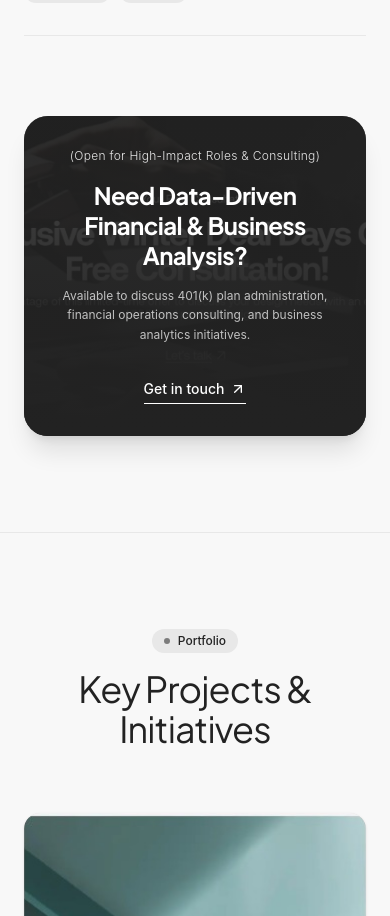
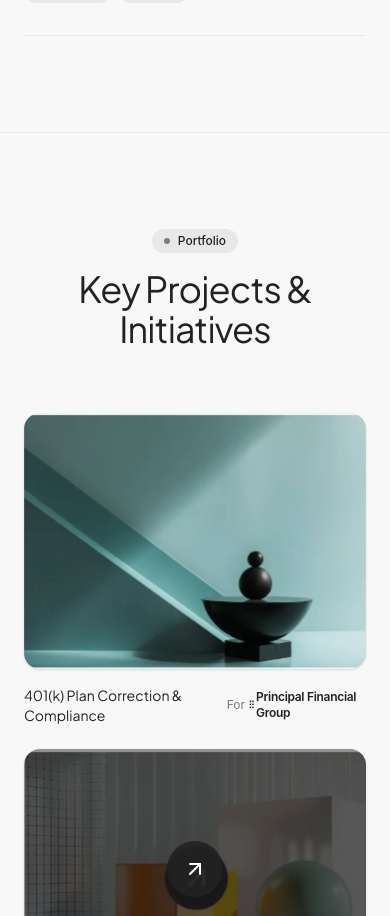
Before and after one commit to bossgghere/Abhitej-Portfolio, a React (Vite) app: page / in a window 390 px wide. Shown: the part 3768-4684 px from the top of the page. Built offline with nearby package versions, Linux system fonts and the light colour scheme.

Commit message:
Remove consultation deal banner completely from Experience section

```diff
--- a/src/components/experience/ExperienceSection.jsx
+++ b/src/components/experience/ExperienceSection.jsx
@@ -7,13 +7,11 @@
  * ExperienceSection Component
  * Recreates the exact layout from reference screenshot "experience section.jpeg":
  * - "● Experiences" pill & "Explore My Professional Journey" header
- * - Divider rows with company, period, role, and pill tags
- * - Interactive expandable item (One Day Studio / Modern Agency) with 3 thumbnails & circular arrow
- * - Dark consultation offer banner with "Get in touch ↗"
+ * - Divided rows with company, period, role, and pill tags
+ * - Interactive expandable item (One Day Studio) with 3 thumbnails & circular arrow
  */
 export const ExperienceSection = () => {
-  const { badge, title, description, ctaText, ctaLink, experiences, dealBanner } =
-    experienceData;
+  const { badge, title, description, ctaText, ctaLink, experiences } = experienceData;
 
   const [expandedId, setExpandedId] = useState('one-day-studio');
   const [ref, inView] = useInView({ threshold: 0.1, triggerOnce: true });
@@ -153,43 +151,6 @@
           })}
         </div>
 
-        {/* Consultation Banner */}
-        <div className="group mt-20 sm:mt-24 rounded-3xl overflow-hidden relative bg-[#222222] text-white shadow-xl hover:shadow-2xl transition-all duration-500">
-          {/* Background image & gradient overlay */}
-          <div className="absolute inset-0 z-0">
-            <img
-              src={dealBanner.bgImage}
-              alt="Consultation Background"
-              loading="lazy"
-              className="w-full h-full object-cover opacity-35 group-hover:scale-105 transition-transform duration-700"
-            />
-            <div className="absolute inset-0 bg-gradient-to-t from-[#222222] via-[#222222]/80 to-[#222222]/50" />
-          </div>
-
-          <div className="relative z-10 p-8 sm:p-14 lg:p-20 flex flex-col items-center text-center">
-            <span className="text-xs sm:text-sm text-[#E8E8E8] font-light tracking-wide">
-              {dealBanner.tag}
-            </span>
-            <h3 className="text-2xl sm:text-4xl lg:text-5xl font-bold tracking-tight text-white mt-4 max-w-2xl leading-tight">
-              {dealBanner.title}
-            </h3>
-            <p className="text-xs sm:text-sm text-[#E8E8E8]/80 mt-4 max-w-lg leading-relaxed">
-              {dealBanner.subtitle}
-            </p>
-            <div className="mt-8">
-              <a
-                href={dealBanner.ctaLink}
-                target="_blank"
-                rel="noreferrer"
-                className="group/btn inline-flex items-center gap-1.5 text-sm sm:text-base font-medium text-white border-b border-white pb-1 hover:text-gray-300 hover:border-gray-300 transition-colors"
-              >
-                <span>{dealBanner.ctaText}</span>
-                <ArrowUpRight className="w-4 h-4 transition-transform group-hover/btn:translate-x-1 group-hover/btn:-translate-y-1" />
-              </a>
-            </div>
-          </div>
-        </div>
-
       </div>
     </section>
   );
--- a/src/data/experienceData.js
+++ b/src/data/experienceData.js
@@ -43,13 +43,4 @@
       tags: ["Economics", "Finance"],
     },
   ],
-  dealBanner: {
-    tag: "(Open for High-Impact Roles & Consulting)",
-    title: "Need Data-Driven Financial & Business Analysis?",
-    subtitle:
-      "Available to discuss 401(k) plan administration, financial operations consulting, and business analytics initiatives.",
-    ctaText: "Get in touch",
-    ctaLink: "https://www.linkedin.com/in/abhitej-kumar-8b5b19286/",
-    bgImage: "/images/projects/deal-banner-bg.png",
-  },
 };
```
